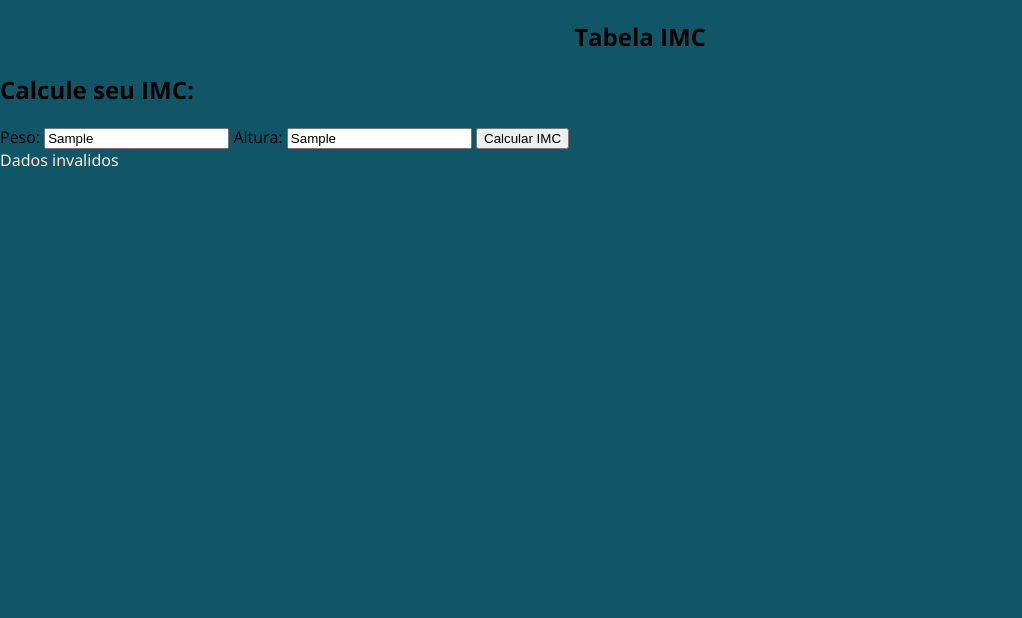
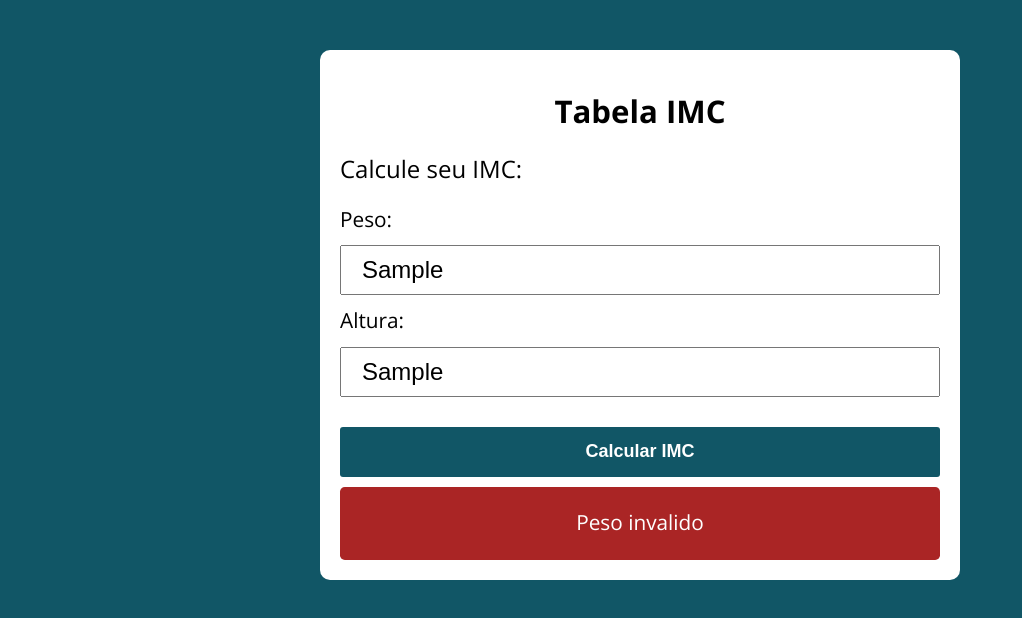
Before and after one commit to bcaua321/js-projetinhos, a plain HTML site: page imc/index.html in a window 1280 px wide. Both pictures are taken after typing "Sample", "Sample" into the empty fields and a click on the button "Calcular IMC". Shown: the whole page, without its empty margins (0-1022 px from the left). Drawn offline with nearby package versions, Linux system fonts and the light colour scheme.

```diff
--- a/imc/assets/css/style.css
+++ b/imc/assets/css/style.css
@@ -14,21 +14,84 @@ body {
   padding: 0;
   background: var(--primary-color);
   font-family: 'Open sans', sans-serif;
+  font-size: 1.3em;
+  line-height: 1.5em;
 }
 
 h1 {
   text-align: center;
 }
-
-p {
-  display: block;
-  box-sizing: border-box;
-  padding: 0;
+th {
   margin: 0;
+  padding: 5px;
+  text-align: start;
 }
 
+table {
+  width: 100%;
+}
+td {
+  padding: 0.1rem;
+}
+
+.container {
+  max-width: 640px;
+  margin: 50px auto;
+  background: #fff;
+  padding: 20px;
+  border-radius: 10px;
+}
+
+.subtitulo {
+  font-size: 1.5rem;
+  font-weight: 500;
+}
+form input, form label, form button {
+  display: block;
+  width: 100%;
+  margin-bottom: 10px;
+}
+
+form input {
+  font-size: 24px;
+  height: 50px;
+  padding: 0 20px;
+}
+
+form input:focus {
+  outline: 1px solid var(--primary-color);
+}
+
+form button {
+  border: none;
+  background: var(--primary-color);
+  color: #fff;
+  font-size: 18px;
+  font-weight: 700;
+  height: 50px;
+  cursor: pointer;
+  margin-top: 30px;
+  transition: 0.1s;
+  border-radius: 3px;
+}
+
+form button:hover {
+  background: var(--primary-color-darker);
+  transform: translateY(-3px);
+}
+
+
 #resultado {
-  color: antiquewhite;
-  font-weight: 500;
-  font-family:'Segoe UI', Tahoma, Geneva, Verdana, sans-serif
+  padding: 0.01rem;
+  border-radius: 0.3rem;
+  color: white;
+  text-align: center;
+
 }
+.resultado {
+  background-color: rgb(128, 0, 255);
+}
+
+.bad{
+  background-color: rgb(170, 37, 37);
+}
--- a/imc/assets/js/main.js
+++ b/imc/assets/js/main.js
@@ -10,11 +10,6 @@ form.addEventListener('submit', function(event){
   const altura = Number(inputAltura.value);
 
   // The second argument is for background color of output
-  if(!peso && !altura){
-    setResultado('Dados invalidos', false);
-    return;
-  }
-
   if(!peso){
     setResultado('Peso invalido', false);
     return;
@@ -26,11 +21,11 @@ form.addEventListener('submit', function(event){
   }
 
 
-
   const imc = getImc(peso, altura);
   const imcState = getLevelResult(imc);
-  const msg = `IMC: ${imc}       ${imcState}`
+  const msg = `IMC: ${imc} ${imcState}`
 
+  // The default style
   setResultado(msg, true);
 
 });
@@ -40,7 +35,7 @@ function getImc(peso, altura){
   return imc.toFixed(2);
 }
 
-// function to know how the level of IMC
+// function to know the level of IMC
 function getLevelResult(imc) {
 
   /*
@@ -78,14 +73,14 @@ function setResultado(msg, isValid){
   const resultado = document.querySelector('#resultado');
   resultado.innerHTML = '';
   const p = criaP ();
+  resultado.classList.remove("bad");
+
   if (isValid){
     // add class of style elements
-    resultado.classList.add("verde");
+    resultado.classList.add("resultado");
   } else {
     resultado.classList.add("bad");
   }
   p.innerHTML = msg;
   resultado.appendChild(p);
-
-
 }
--- a/imc/index.html
+++ b/imc/index.html
@@ -17,10 +17,10 @@
     <h2 class="subtitulo">Calcule seu IMC:</h2>
     <form action="" id="form">
       <label for="peso">Peso:</label>
-      <input type="text" id="peso" class="input">
+      <input type="text" id="peso">
 
-      <label for="altura" >Altura:</label>
-      <input type="text" id="altura" class="input">
+      <label for="altura">Altura:</label>
+      <input type="text" id="altura">
 
       <button type="submit">Calcular IMC</button>
     </form>
```
Also changed, not shown: 1 other file.
